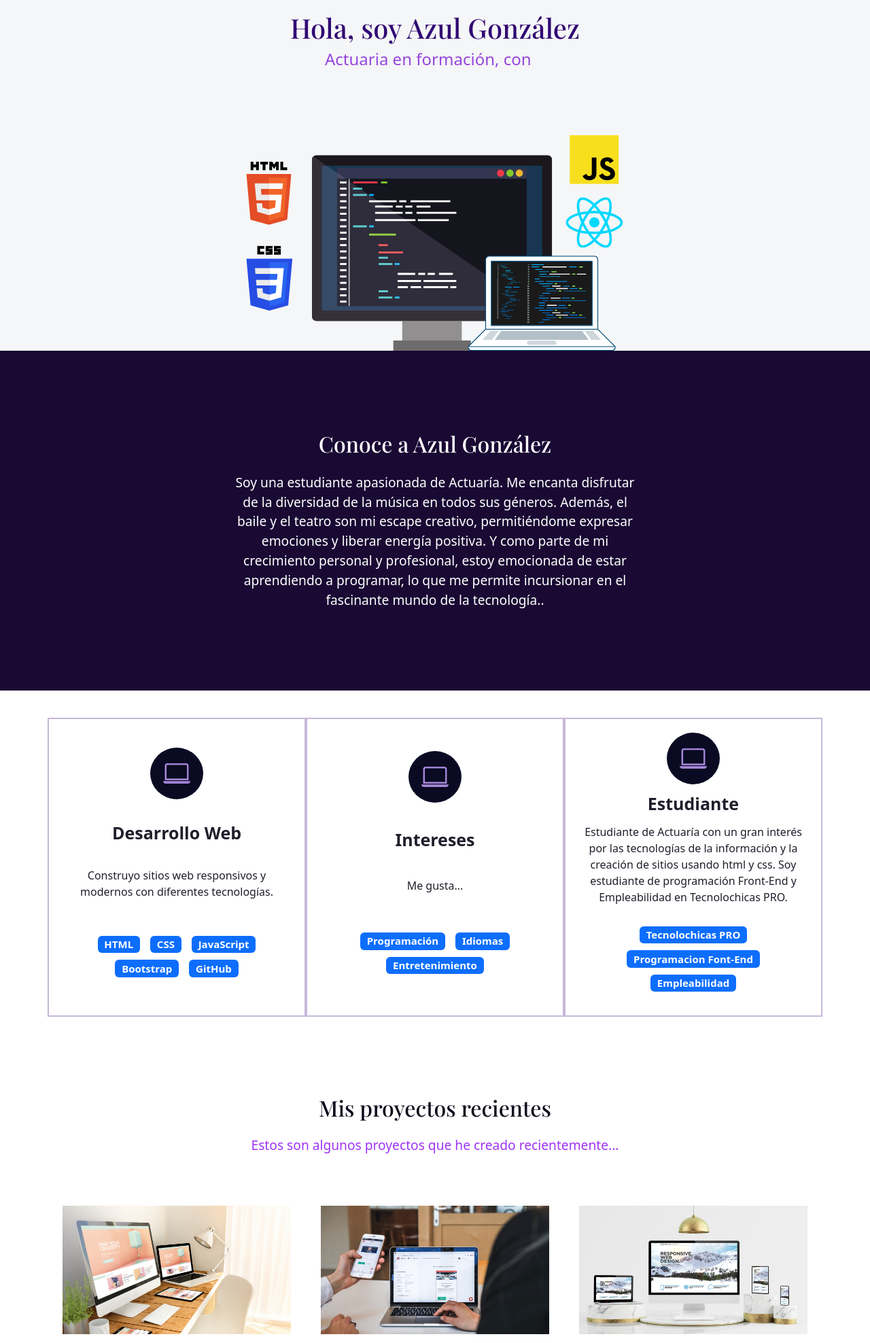
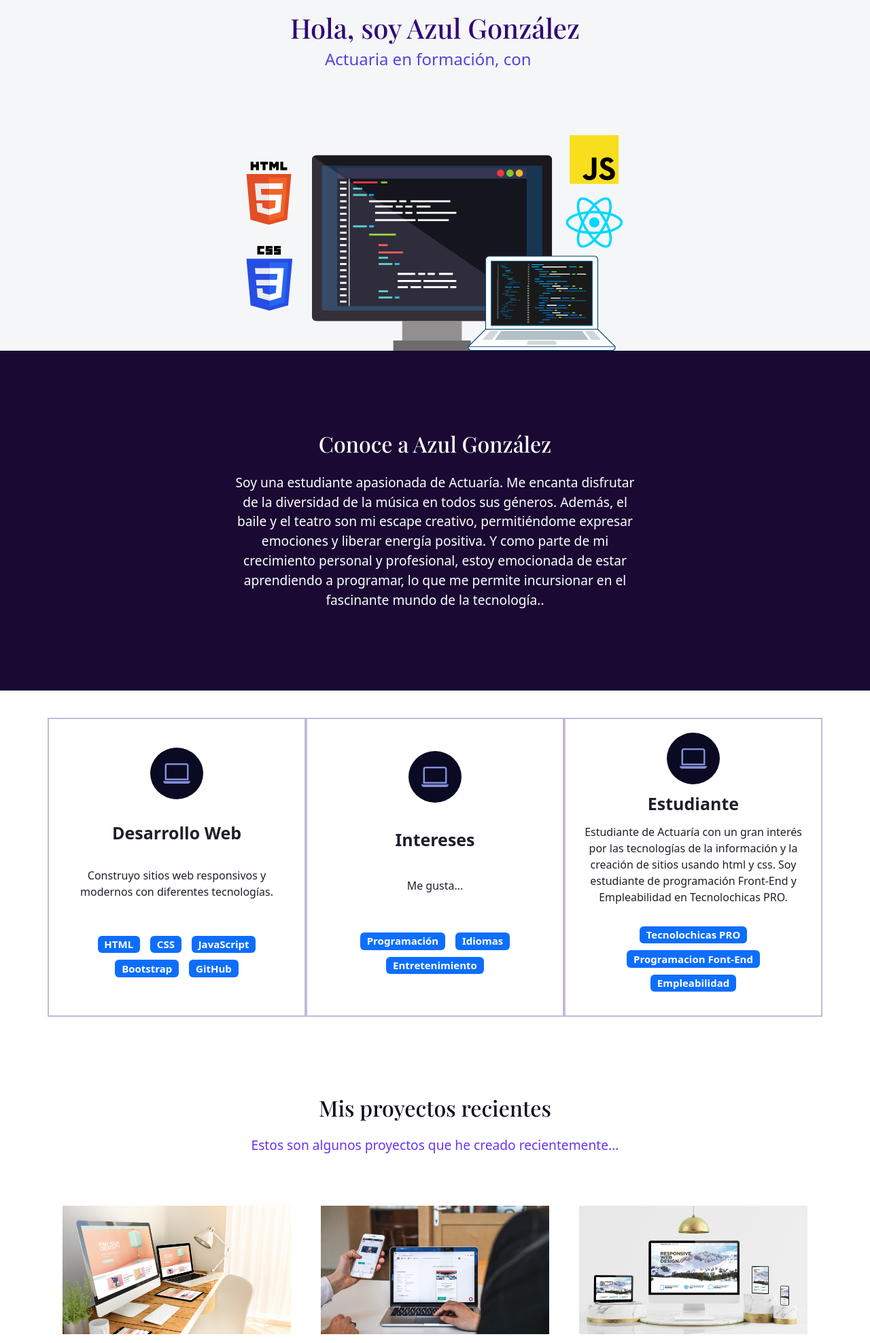
Before and after one commit to AzulGoh/AzulGoh.github.io, a plain HTML site: page index.html in a window 1280 px wide. Shown: the part 395-2371 px from the top of the page at 68% size. Drawn offline with nearby package versions, Linux system fonts and the light colour scheme; grey boxes are pictures that could not be loaded; a web font is replaced by a local one.

Commit message:
Update style.css

```diff
--- a/style.css
+++ b/style.css
@@ -43,7 +43,7 @@ h1 {
 
 .seccion-descripcion {
   font-size: 1.2rem;
-  color: #9d34f3;
+  color: #6734f3;
 }
 
 .seccion-texto {
@@ -83,7 +83,7 @@ h1 {
 
 .hero-principal h2 {
   font-size: 1.5rem;
-  color: #9546df;
+  color: #4e46df;
 }
 
 /* Sobre mi */
@@ -116,12 +116,12 @@ h1 {
 
 .experiencia .columna:hover {
   color: white;
-  background-color: #804ddf;
+  background-color: #4d4ddf;
 }
 
 .experiencia i {
   font-size: 2.5rem;
-  color: #a686d8;
+  color: #868fd8;
   background-color: #0a0a23;
   padding: 8px 19px;
   border-radius: 50%;
@@ -266,7 +266,7 @@ h1 {
 
 .contacto .rectangulo {
   margin-top: -5rem;
-  background-color: rgb(171, 108, 243);
+  background-color: rgb(108, 130, 243);
   border-radius: 10px;
   box-shadow: 0px 1px 4px 1px white;
 }
```
